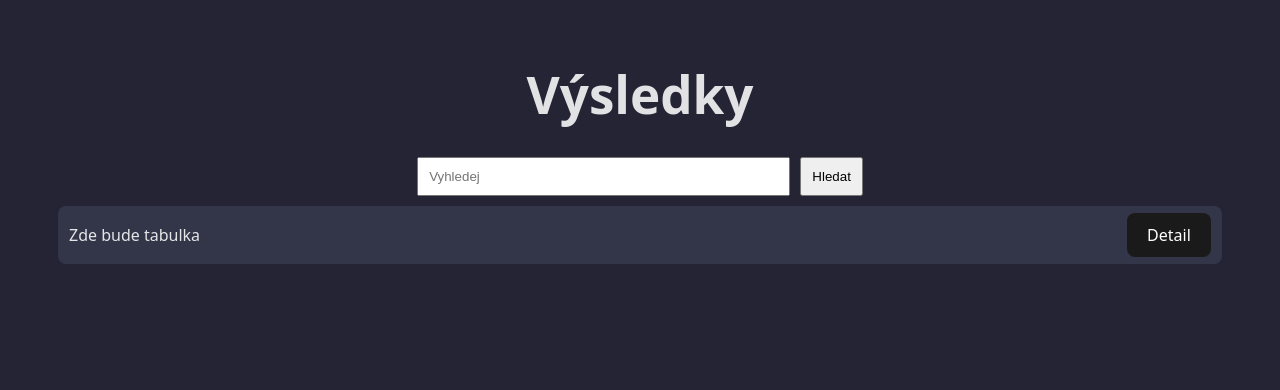
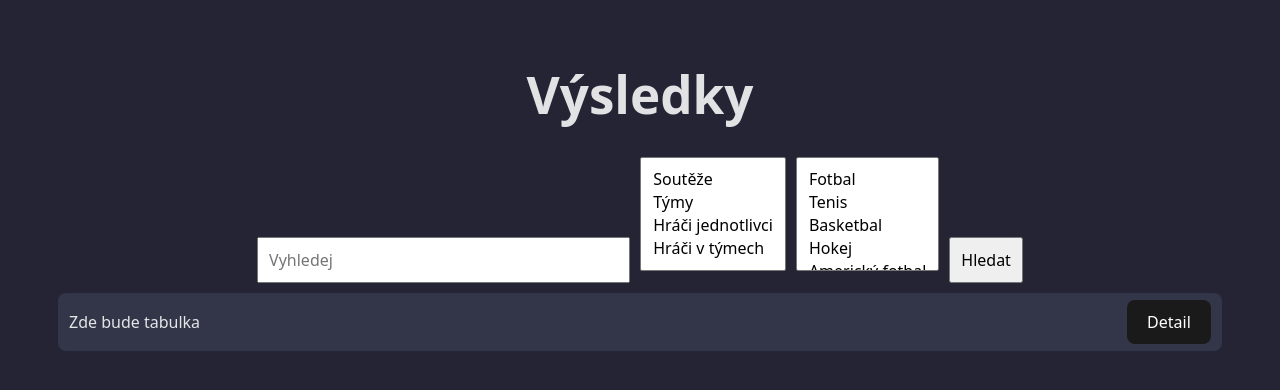
Before and after one commit to prokopovasarka/webApp, a React (Vite) app: page / in a window 1280 px wide. Shown: the top 390 px of the page. Built offline with nearby package versions, Linux system fonts and the light colour scheme.

Commit message:
new multiple select for searchbar and css

```diff
--- a/src/pages/MainPage.css
+++ b/src/pages/MainPage.css
@@ -39,10 +39,24 @@
 .search{
     padding: 10px;
     margin-left: 10px;
+    font-size: 1em;
+    font-weight: 500;
+    font-family: inherit;
+}
+
+select{
+    padding: 10px;
+    margin-left: 10px;
+    font-size: 1em;
+    font-weight: 500;
+    font-family: inherit;
 }
 
 input{
     padding: 10px;
     margin-bottom: 10px;
     width: 30%;
+    font-size: 1em;
+    font-weight: 500;
+    font-family: inherit;
 }
--- a/src/pages/SearchBar.jsx
+++ b/src/pages/SearchBar.jsx
@@ -8,7 +8,8 @@ const SearchBar = () => {
   const [data, setData] = useState([]);
 
   const fetchData = () => {
-    axios.get(`https://s.livesport.services/api/v2/search?type-ids=${searchInput}`)
+    axios.get(`https://s.livesport.services/api/v2/search?type-ids=TODO&project-type-id=1&
+                project-id=602&lang-id=1&q=${searchInput}&sport-ids=TODO`)
     .then( (response) => {
       setData(response.data);
       setLoading(true);
@@ -27,10 +28,28 @@ const SearchBar = () => {
   return(
     <div>
       <input type="text" placeholder="Vyhledej" onChange={HandleChange} value={searchInput} />
+      <select multiple>
+        <option value="1">Soutěže</option>
+        <option value="2">Týmy</option>
+        <option value="3">Hráči jednotlivci</option>
+        <option value="4">Hráči v týmech</option>
+      </select>
+
+      <select multiple>
+        <option value="1">Fotbal</option>
+        <option value="2">Tenis</option>
+        <option value="3">Basketbal</option>
+        <option value="4">Hokej</option>
+        <option value="5">Americký fotbal</option>
+        <option value="6">Baseball</option>
+        <option value="7">Házená</option>
+        <option value="8">Rugby</option>
+        <option value="9">Florbal</option>
+      </select>
       <button className="search" onClick={fetchData}>Hledat</button>
 
       {loading && <div>Načítám...</div>}
-      {error && <div>Chyba: {error}</div>}
+      {error && alert(error)}
     </div>
   );
 }
```
Also changed, not shown: src/App.css (line endings or trailing spaces).
